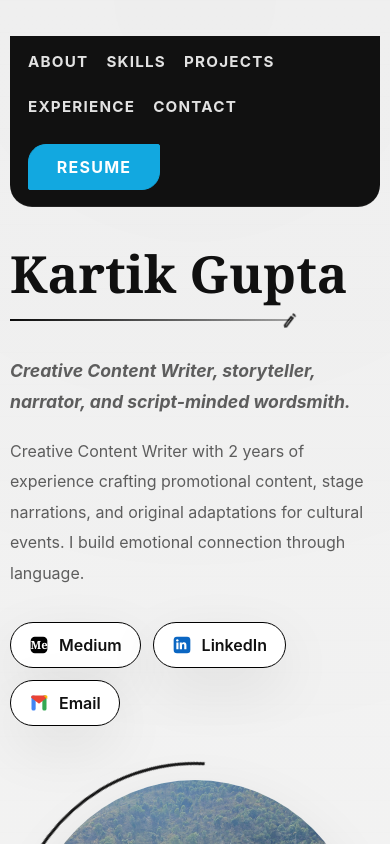
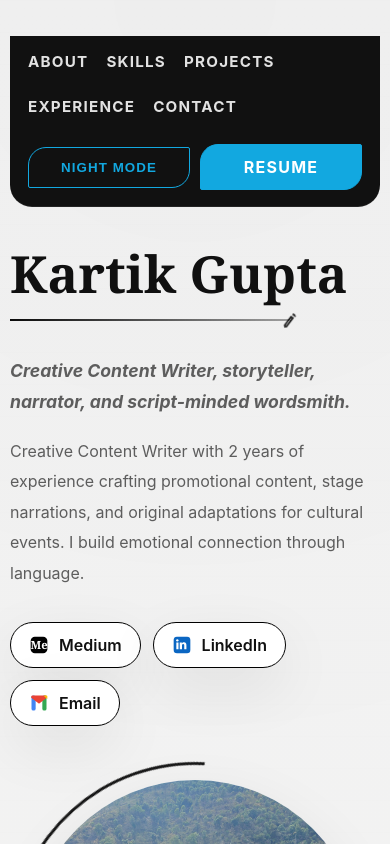
Before and after one commit to Kartikgupta08/Writer-Portfolio, a React (Vite) app: page / in a window 390 px wide. Shown: the top 844 px of the page. Built offline with nearby package versions, Linux system fonts and the light colour scheme.

Commit message:
Night Mode Added

```diff
--- a/src/App.jsx
+++ b/src/App.jsx
@@ -44,9 +44,20 @@ function IconMail() {
 export default function App() {
   const [imageLoaded, setImageLoaded] = useState(false);
   const [showBackToTop, setShowBackToTop] = useState(false);
+  const [isDarkMode, setIsDarkMode] = useState(() => {
+    if (typeof window === 'undefined') return false;
+    const savedTheme = window.localStorage.getItem('theme');
+    if (savedTheme === 'dark') return true;
+    if (savedTheme === 'light') return false;
+    return window.matchMedia('(prefers-color-scheme: dark)').matches;
+  });
 
   const handleBackToTop = () => {
     window.scrollTo({ top: 0, behavior: 'smooth' });
+  };
+
+  const handleThemeToggle = () => {
+    setIsDarkMode((prev) => !prev);
   };
 
   useEffect(() => {
@@ -126,6 +137,12 @@ export default function App() {
     };
   }, []);
 
+  useEffect(() => {
+    const themeValue = isDarkMode ? 'dark' : 'light';
+    document.documentElement.setAttribute('data-theme', themeValue);
+    window.localStorage.setItem('theme', themeValue);
+  }, [isDarkMode]);
+
   return (
     <div className="page-shell">
       <header className="topbar">
@@ -137,7 +154,12 @@ export default function App() {
             <a href="#experience">EXPERIENCE</a>
             <a href="#contact">CONTACT</a>
           </nav>
-          <a className="resume-button" href="/Writer_resume.pdf" target="_blank" rel="noreferrer">RESUME</a>
+          <div className="top-actions">
+            <button className="mode-button" type="button" onClick={handleThemeToggle}>
+              {isDarkMode ? 'DAY MODE' : 'NIGHT MODE'}
+            </button>
+            <a className="resume-button" href="/Writer_resume.pdf" target="_blank" rel="noreferrer">RESUME</a>
+          </div>
         </div>
       </header>
 
--- a/src/styles.css
+++ b/src/styles.css
@@ -6,6 +6,16 @@
   --muted: #5d5d5d;
   --line: rgba(0, 0, 0, 0.12);
   --shadow: 0 20px 60px rgba(0, 0, 0, 0.08);
+}
+
+:root[data-theme='dark'] {
+  color-scheme: dark;
+  --bg: #0f1116;
+  --panel: rgba(26, 30, 38, 0.86);
+  --text: #f1f3f6;
+  --muted: #c5ccd6;
+  --line: rgba(255, 255, 255, 0.16);
+  --shadow: 0 20px 60px rgba(0, 0, 0, 0.45);
 }
 
 * { box-sizing: border-box; }
@@ -17,6 +27,12 @@ body {
   background:
     radial-gradient(circle at top, rgba(0, 0, 0, 0.06), transparent 35%),
     linear-gradient(180deg, #fdfdfd 0%, var(--bg) 100%);
+}
+
+:root[data-theme='dark'] body {
+  background:
+    radial-gradient(circle at top, rgba(18, 168, 224, 0.1), transparent 35%),
+    linear-gradient(180deg, #12151c 0%, var(--bg) 100%);
 }
 
 body::before {
@@ -55,6 +71,12 @@ a { color: inherit; }
   justify-content: space-between;
   gap: 20px;
   padding: 18px 24px;
+}
+
+.top-actions {
+  display: inline-flex;
+  align-items: center;
+  gap: 10px;
 }
 
 .topnav {
@@ -110,6 +132,28 @@ a { color: inherit; }
   font-weight: 700;
   letter-spacing: 0.08em;
   border: 1px solid #12a8e0;
+}
+
+.mode-button {
+  display: inline-flex;
+  align-items: center;
+  justify-content: center;
+  min-width: 132px;
+  padding: 12px 18px;
+  border-radius: 18px 2px 18px 2px;
+  border: 1px solid #12a8e0;
+  background: transparent;
+  color: #12a8e0;
+  font-weight: 700;
+  letter-spacing: 0.08em;
+  cursor: pointer;
+  transition: transform 160ms ease, background 160ms ease, color 160ms ease;
+}
+
+.mode-button:hover {
+  transform: translateY(-2px);
+  background: #12a8e0;
+  color: #fff;
 }
 
 .hero {
@@ -177,6 +221,10 @@ h3 { font-size: 1.5rem; }
   animation: draw-name-line 1.4s ease-out 0.12s forwards;
 }
 
+:root[data-theme='dark'] .name-underline {
+  background: linear-gradient(90deg, #f1f3f6 0%, rgba(241, 243, 246, 0.35) 100%);
+}
+
 .pen-mark {
   position: absolute;
   left: 0;
@@ -188,6 +236,10 @@ h3 { font-size: 1.5rem; }
   transform: translateY(-50%) rotate(-8deg);
   transform-origin: center;
   animation: move-pen 1.4s ease-out 0.12s forwards;
+}
+
+:root[data-theme='dark'] .pen-mark {
+  color: #f1f3f6;
 }
 .pen-mark svg { width: 100%; height: 100%; display: block; }
 
@@ -288,6 +340,10 @@ h3 { font-size: 1.5rem; }
 .subtitle { font-size: 1.1rem; margin: 26px 0 18px; max-width: 56ch; line-height: 1.8; }
 .hero-note { max-width: 58ch; margin: 0 0 16px; font-size: 1rem; color: #3b3b3b; line-height: 1.8; }
 .summary { max-width: 60ch; font-size: 1rem; margin-bottom: 34px; line-height: 1.9; }
+
+:root[data-theme='dark'] .hero-note {
+  color: #d6dce4;
+}
 
 .actions, .contact-links {
   display: flex;
@@ -499,6 +555,10 @@ h3 { font-size: 1.5rem; }
   box-shadow: var(--shadow);
 }
 
+:root[data-theme='dark'] .card:not(.genre-tile) {
+  background: var(--panel);
+}
+
 .stats-grid {
   margin-top: 18px;
   display: grid;
@@ -522,6 +582,10 @@ h3 { font-size: 1.5rem; }
   font-family: Georgia, serif;
   font-size: 2rem;
   color: #111;
+}
+
+:root[data-theme='dark'] .stat-item strong {
+  color: #f3f6fb;
 }
 
 .stat-item span {
@@ -658,6 +722,29 @@ h3 { font-size: 1.5rem; }
   width: fit-content;
   padding: 10px 14px;
   font-size: 0.95rem;
+}
+
+:root[data-theme='dark'] .topnav a {
+  color: rgba(255, 255, 255, 0.9);
+}
+
+:root[data-theme='dark'] .button,
+:root[data-theme='dark'] .contact-links a,
+:root[data-theme='dark'] .project-card a,
+:root[data-theme='dark'] .genre-tile a {
+  background: #1a1f28;
+  color: #f1f3f6;
+  border-color: rgba(255, 255, 255, 0.24);
+}
+
+:root[data-theme='dark'] .button-dark:hover,
+:root[data-theme='dark'] .button-light:hover,
+:root[data-theme='dark'] .contact-links a:hover,
+:root[data-theme='dark'] .project-card a:hover,
+:root[data-theme='dark'] .genre-tile a:hover {
+  background: #12a8e0;
+  color: #fff;
+  border-color: #12a8e0;
 }
 
 .sitcom-card {
@@ -833,6 +920,8 @@ h3 { font-size: 1.5rem; }
   .page-shell { width: min(100% - 20px, 1160px); padding: 20px 0 40px; }
   .topbar-inner { flex-direction: column; align-items: flex-start; }
   .topnav { gap: 18px; }
+  .top-actions { width: 100%; }
+  .mode-button, .resume-button { width: 100%; }
   .card { padding: 20px; border-radius: 22px; }
   .stats-grid { grid-template-columns: 1fr; }
   h1 { max-width: 12ch; }
```
